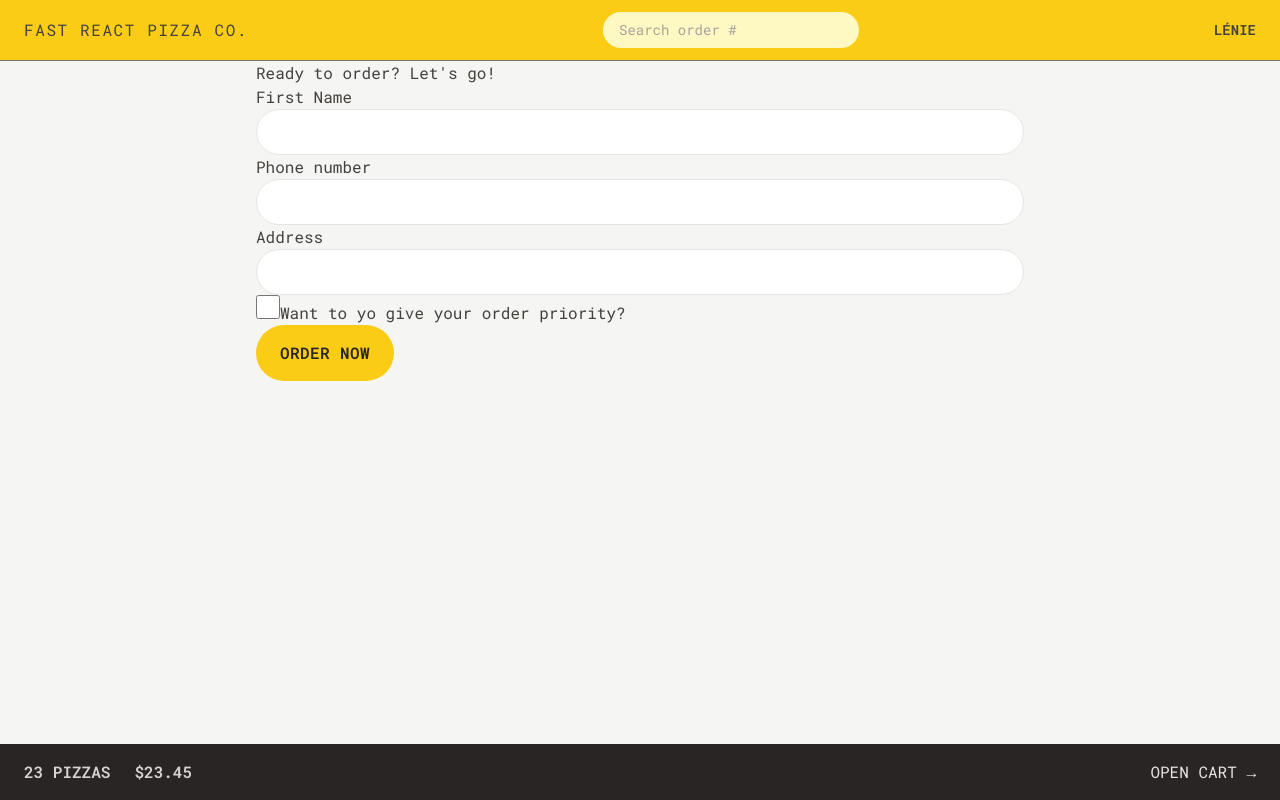
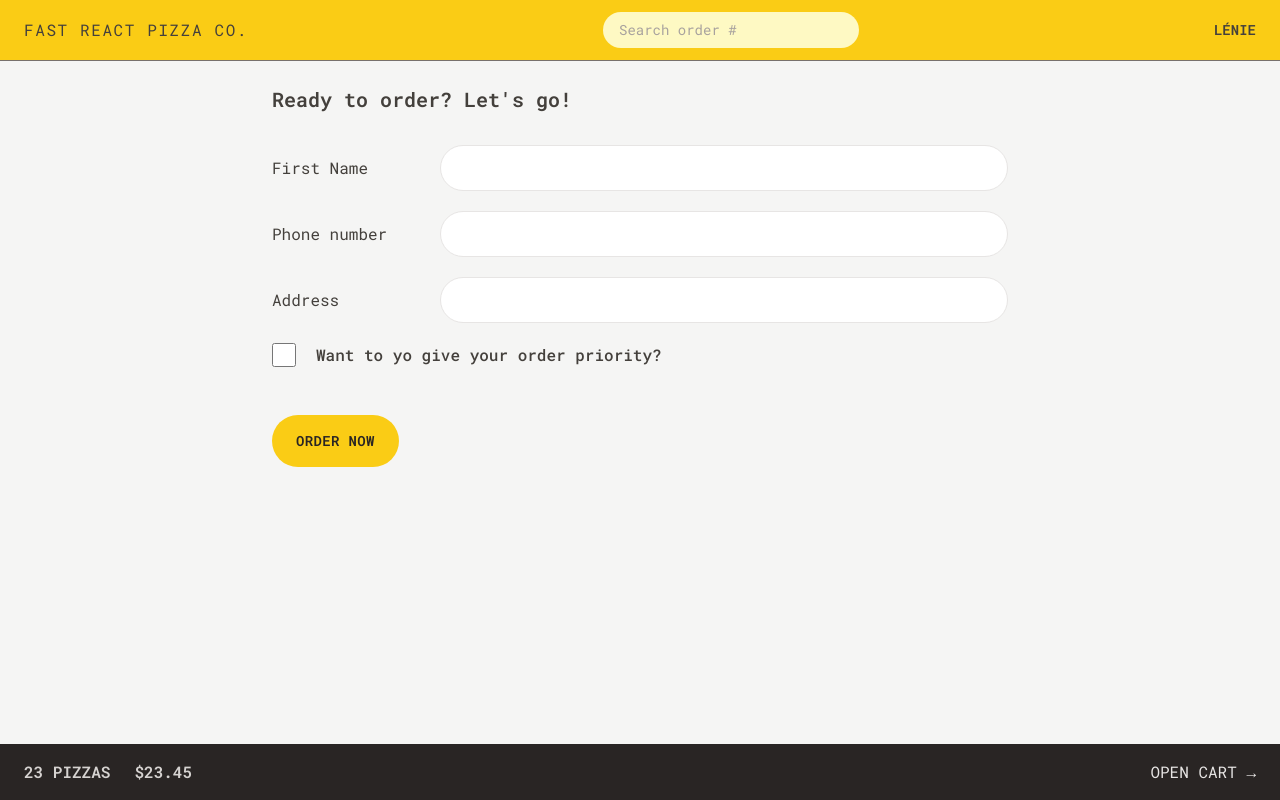
Before and after one commit to lenienguyen/fast-react-pizza, a React (Vite) app: page /order/new in a window 1280 px wide. Built offline with nearby package versions, Linux system fonts and the light colour scheme.

Commit message:
feat(styling): order form

```diff
--- a/src/features/order/CreateOrder.jsx
+++ b/src/features/order/CreateOrder.jsx
@@ -43,32 +43,44 @@
   const cart = fakeCart;
 
   return (
-    <div>
-      <h2>Ready to order? Let&apos;s go!</h2>
+    <div className="px-4 py-6">
+      <h2 className="mb-8 text-xl font-semibold">
+        Ready to order? Let&apos;s go!
+      </h2>
 
       {/* <Form method="POST" action="/order/new"> */}
       <Form method="POST">
-        <div>
-          <label>First Name</label>
-          <input className="input" type="text" name="customer" required />
+        <div className="mb-5 flex flex-col gap-2 sm:flex-row sm:items-center">
+          <label className="sm:basis-40">First Name</label>
+          <input className="input grow" type="text" name="customer" required />
         </div>
 
-        <div>
-          <label>Phone number</label>
-          <div>
-            <input className="input" type="tel" name="phone" required />
+        <div className="mb-5 flex flex-col gap-2 sm:flex-row sm:items-center">
+          <label className="sm:basis-40">Phone number</label>
+
+          <div className="grow">
+            <input className="input w-full" type="tel" name="phone" required />
           </div>
-          <p>{formErrors?.phone && <p>{formErrors.phone}</p>}</p>
+          {formErrors?.phone && (
+            <p className="mt-2 rounded-md bg-red-100 p-2 text-sm text-red-700">
+              {formErrors.phone}
+            </p>
+          )}
         </div>
 
-        <div>
-          <label>Address</label>
-          <div>
-            <input className="input" type="text" name="address" required />
+        <div className="mb-5 flex flex-col gap-2 sm:flex-row sm:items-center">
+          <label className="sm:basis-40">Address</label>
+          <div className="grow">
+            <input
+              className="input w-full"
+              type="text"
+              name="address"
+              required
+            />
           </div>
         </div>
 
-        <div>
+        <div className="mb-12 flex items-center gap-5">
           <input
             className="h-6 w-6 accent-yellow-400 focus:outline-none focus:ring focus:ring-yellow-400 focus:ring-offset-2"
             type="checkbox"
@@ -77,7 +89,9 @@
             // value={withPriority}
             // onChange={(e) => setWithPriority(e.target.checked)}
           />
-          <label htmlFor="priority">Want to yo give your order priority?</label>
+          <label htmlFor="priority" className="font-medium">
+            Want to yo give your order priority?
+          </label>
         </div>
 
         <div>
--- a/src/index.css
+++ b/src/index.css
@@ -4,7 +4,7 @@
 
 @layer components {
   .input {
-    @apply w-full rounded-full border border-stone-200 px-4 py-2 text-sm transition-all duration-300 placeholder:text-stone-400 focus:outline-none focus:ring focus:ring-yellow-400 md:px-6 md:py-3;
+    @apply rounded-full border border-stone-200 px-4 py-2 text-sm transition-all duration-300 placeholder:text-stone-400 focus:outline-none focus:ring focus:ring-yellow-400 md:px-6 md:py-3;
   }
 
   /* https://dev.to/afif/i-made-100-css-loaders-for-your-next-project-4eje */
--- a/src/ui/Button.jsx
+++ b/src/ui/Button.jsx
@@ -2,13 +2,13 @@
 
 const Button = ({ children, disabled, to, type }) => {
   const base =
-    'inline-block rounded-full bg-yellow-400  font-semibold uppercase tracking-wide text-stone-800 transition-colors duration-300 hover:bg-yellow-300 focus:bg-yellow-300 focus:outline-none focus:ring focus:ring-yellow-300 focus:ring-offset-2 disabled:cursor-not-allowed';
+    'inline-block text-sm rounded-full bg-yellow-400  font-semibold uppercase tracking-wide text-stone-800 transition-colors duration-300 hover:bg-yellow-300 focus:bg-yellow-300 focus:outline-none focus:ring focus:ring-yellow-300 focus:ring-offset-2 disabled:cursor-not-allowed';
 
   const styles = {
     primary: base + ' px-4 py-3 md:px-6 md:py-4',
     small: base + ' px-4 py-2 md:px-5 md:py-2.5 text-xs',
     secondary:
-      'inline-block rounded-full border-2 border-stone-300 font-semibold uppercase tracking-wide text-stone-400 transition-colors duration-300 hover:bg-stone-300 hover:text-stone-800 focus:bg-stone-300 focus:text-stone-800 focus:outline-none focus:ring focus:ring-stone-200 focus:ring-offset-2 disabled:cursor-not-allowed px-4 py-2.5 md:px-6 md:py-3.5',
+      'inline-block text-sm rounded-full border-2 border-stone-300 font-semibold uppercase tracking-wide text-stone-400 transition-colors duration-300 hover:bg-stone-300 hover:text-stone-800 focus:bg-stone-300 focus:text-stone-800 focus:outline-none focus:ring focus:ring-stone-200 focus:ring-offset-2 disabled:cursor-not-allowed px-4 py-2.5 md:px-6 md:py-3.5',
   };
 
   if (to)
```
Also changed, not shown: index.html (+4 -1 lines).
